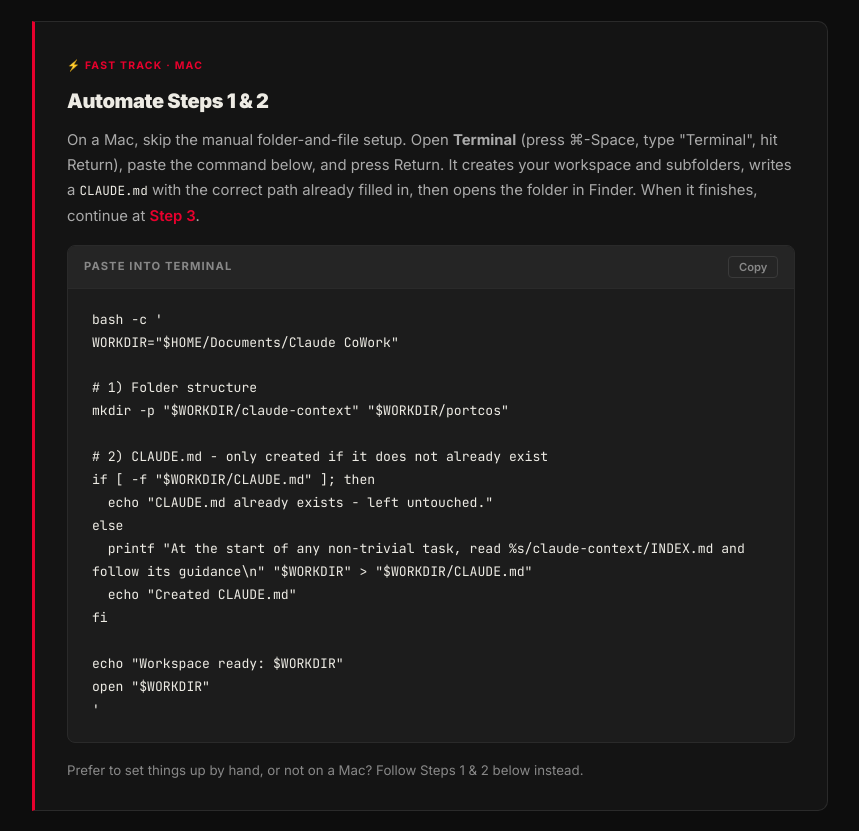
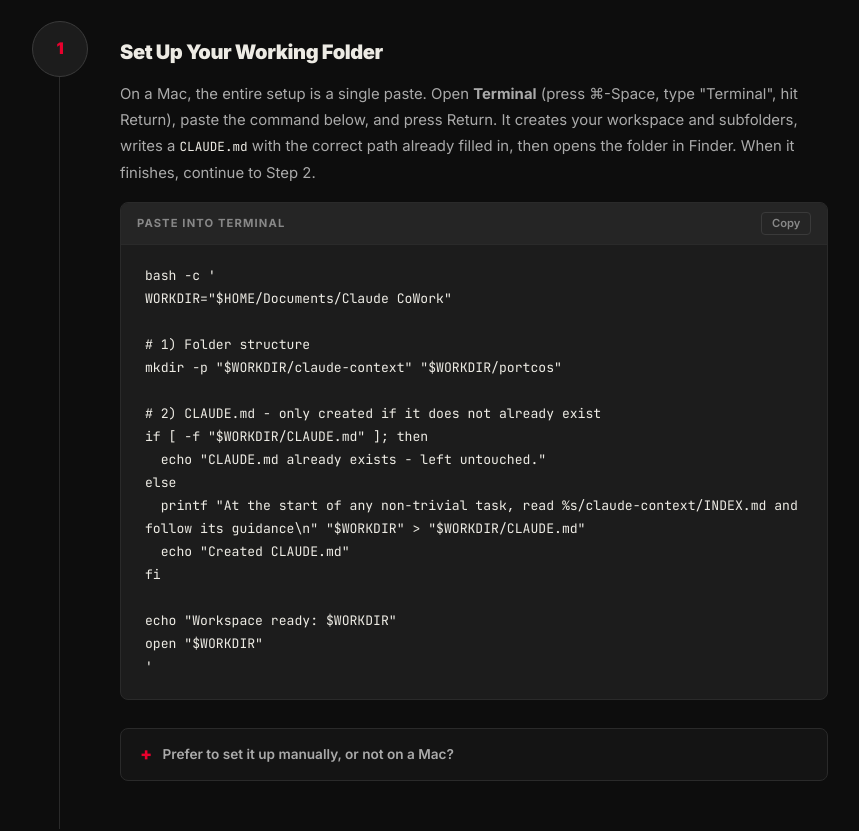
Before and after one commit to jon-oh-io/ohio-internal-enablement, a plain HTML site: page claude-setup-guide.html in a window 1280 px wide. Shown: the part 1040-1871 px from the top of the page, without its empty margins (210-1069 px from the left). Drawn offline with Linux system fonts and the light colour scheme.

Commit message:
Make automated setup Step 1; collapse manual setup into it
- Step 1 is now the paste-to-Terminal setup (was a separate Fast track
  panel). The old "Create Your Working Folder" + "Create CLAUDE.md" steps
  move into a collapsed-by-default <details> box beneath it.
- Renumber: Setup Interview 3->2, Review 4->3, Test 5->4, Context 6->5.
- Update progress dots, scroll-spy JS, step count (6->5) on both pages,
  and Quick Reference cross-references.

Co-Authored-By: Claude Opus 4.8 (1M context) <noreply@anthropic.com>

```diff
--- a/claude-setup-guide.html
+++ b/claude-setup-guide.html
@@ -50,46 +50,48 @@
       border-bottom: 1px solid var(--border);
     }
 
-    /* ── Fast track (automated setup) ───────────────────────────── */
-    .fast-track {
+    /* ── Manual setup (collapsible) ─────────────────────────────── */
+    .manual-setup {
+      border: 1px solid var(--border);
+      border-radius: 8px;
       background: var(--black-2);
-      border: 1px solid var(--border);
-      border-left: 3px solid var(--red);
-      border-radius: 0 10px 10px 0;
-      padding: 1.75rem 2rem;
-      margin-bottom: 3.5rem;
+      margin-top: 1.75rem;
+      overflow: hidden;
     }
-    .ft-badge {
-      display: inline-flex;
+    .manual-setup summary {
+      cursor: pointer;
+      padding: 0.9rem 1.1rem;
+      font-size: 0.85rem;
+      font-weight: 600;
+      color: var(--gray-light);
+      list-style: none;
+      display: flex;
       align-items: center;
-      gap: 0.4rem;
-      font-size: 0.65rem;
+      gap: 0.6rem;
+      transition: color 0.15s;
+    }
+    .manual-setup summary:hover { color: var(--off-white); }
+    .manual-setup summary::-webkit-details-marker { display: none; }
+    .manual-setup summary::before {
+      content: '+';
+      font-family: 'JetBrains Mono', monospace;
+      font-size: 1.1rem;
+      line-height: 1;
+      color: var(--red);
+      width: 0.9rem;
+      text-align: center;
+    }
+    .manual-setup[open] summary::before { content: '−'; }
+    .manual-setup[open] summary { border-bottom: 1px solid var(--border); }
+    .manual-setup-body { padding: 1.25rem 1.5rem 0.75rem; }
+    .manual-setup-body h4 {
+      font-size: 0.98rem;
       font-weight: 700;
-      letter-spacing: 0.12em;
-      text-transform: uppercase;
-      color: var(--red);
-      margin-bottom: 0.6rem;
+      color: var(--off-white);
+      letter-spacing: -0.01em;
+      margin: 1.75rem 0 0.5rem;
     }
-    .fast-track h3 {
-      font-size: 1.25rem;
-      font-weight: 800;
-      color: var(--off-white);
-      letter-spacing: -0.02em;
-      margin-bottom: 0.6rem;
-    }
-    .fast-track > p {
-      font-size: 0.93rem;
-      color: var(--gray-light);
-      line-height: 1.7;
-      margin-bottom: 1rem;
-    }
-    .fast-track .ft-note {
-      font-size: 0.83rem;
-      color: var(--gray);
-      margin-top: 1rem;
-      margin-bottom: 0;
-    }
-    .fast-track a { color: var(--red); font-weight: 600; }
+    .manual-setup-body h4:first-child { margin-top: 0; }
 
     /* ── Steps ──────────────────────────────────────────────────── */
     .steps-section { padding: 4rem 0; }
@@ -377,7 +379,6 @@
     <a class="progress-dot" href="#step-3" title="Step 3"></a>
     <a class="progress-dot" href="#step-4" title="Step 4"></a>
     <a class="progress-dot" href="#step-5" title="Step 5"></a>
-    <a class="progress-dot" href="#step-6" title="Step 6"></a>
   </nav>
 
   <!-- ── Hero ──────────────────────────────────────────────────── -->
@@ -393,7 +394,7 @@
         </div>
         <div class="meta-item">
           <svg width="14" height="14" viewBox="0 0 16 16" fill="none"><rect x="2" y="3" width="12" height="10" rx="1.5" stroke="#888" stroke-width="1.5"/><path d="M5 7h6M5 10h4" stroke="#888" stroke-width="1.5" stroke-linecap="round"/></svg>
-          6 steps
+          5 steps
         </div>
         <div class="meta-item">
           <svg width="14" height="14" viewBox="0 0 16 16" fill="none"><path d="M3 4.5h10M3 8h10M3 11.5h6" stroke="#888" stroke-width="1.5" stroke-linecap="round"/></svg>
@@ -432,11 +433,12 @@
     <div class="container">
       <h2>Step-by-step guide</h2>
 
-      <!-- Fast track: automated Steps 1 & 2 (Mac) -->
-      <div class="fast-track">
-        <span class="ft-badge">⚡ Fast track · Mac</span>
-        <h3>Automate Steps 1 &amp; 2</h3>
-        <p>On a Mac, skip the manual folder-and-file setup. Open <strong>Terminal</strong> (press ⌘-Space, type "Terminal", hit Return), paste the command below, and press Return. It creates your workspace and subfolders, writes a <code style="font-family:'JetBrains Mono',monospace;font-size:0.85em;color:var(--off-white);">CLAUDE.md</code> with the correct path already filled in, then opens the folder in Finder. When it finishes, continue at <a href="#step-3">Step&nbsp;3</a>.</p>
+      <!-- Step 1 -->
+      <div class="step" id="step-1">
+        <div class="step-number">1</div>
+        <div class="step-body">
+          <h3>Set Up Your Working Folder</h3>
+          <p>On a Mac, the entire setup is a single paste. Open <strong>Terminal</strong> (press ⌘-Space, type "Terminal", hit Return), paste the command below, and press Return. It creates your workspace and subfolders, writes a <code style="font-family:'JetBrains Mono',monospace;font-size:0.85em;color:var(--off-white);">CLAUDE.md</code> with the correct path already filled in, then opens the folder in Finder. When it finishes, continue to <a href="#step-2">Step&nbsp;2</a>.</p>
           <div class="code-block">
             <div class="code-block-header">
               <span class="code-block-label">Paste into Terminal</span>
@@ -460,14 +462,11 @@ echo "Workspace ready: $WORKDIR"
 open "$WORKDIR"
 '</pre>
           </div>
-        <p class="ft-note">Prefer to set things up by hand, or not on a Mac? Follow Steps 1 &amp; 2 below instead.</p>
-      </div>
 
-      <!-- Step 1 -->
-      <div class="step" id="step-1">
-        <div class="step-number">1</div>
-        <div class="step-body">
-          <h3>Create Your Working Folder</h3>
+          <details class="manual-setup">
+            <summary>Prefer to set it up manually, or not on a Mac?</summary>
+            <div class="manual-setup-body">
+              <h4>Create your working folder</h4>
               <p>Open Cowork and select (or create) a dedicated folder on your computer. Good names: <strong>Claude CoWork</strong> or <strong>[Your Name] Claude</strong>. This becomes your persistent workspace.</p>
               <p>Create the following folder structure inside it. Leave the files empty for now — you'll populate them in later steps.</p>
               <div class="file-tree">
@@ -480,18 +479,11 @@ open "$WORKDIR"
               </div>
               <div class="callout">
                 <span class="callout-icon">✓</span>
-            <p>Create the folders now. The files will be generated for you in Step 3.</p>
-          </div>
-        </div>
+                <p>Create the folders now. The files will be generated for you in Step 2.</p>
               </div>
 
-      <!-- Step 2 -->
-      <div class="step" id="step-2">
-        <div class="step-number">2</div>
-        <div class="step-body">
-          <h3>Create CLAUDE.md</h3>
-          <p>This single file at the root of your working folder is the only instruction Claude reads automatically. Its entire job is to point Claude at your context folder.</p>
-          <p>Create <code style="font-family:'JetBrains Mono',monospace;font-size:0.85em;color:var(--off-white);">CLAUDE.md</code> with this content — updating the path to match your own folder location:</p>
+              <h4>Create CLAUDE.md</h4>
+              <p>This single file at the root of your working folder is the only instruction Claude reads automatically. Its entire job is to point Claude at your context folder. Create it with this content — updating the path to match your own folder location:</p>
               <div class="code-block">
                 <div class="code-block-header">
                   <span class="code-block-label">CLAUDE.md</span>
@@ -512,11 +504,13 @@ open "$WORKDIR"
                 <pre>At the start of any non-trivial task, read /Users/alex/Documents/Claude CoWork/claude-context/INDEX.md and follow its guidance</pre>
               </div>
             </div>
+          </details>
+        </div>
       </div>
 
-      <!-- Step 3 -->
-      <div class="step" id="step-3">
-        <div class="step-number">3</div>
+      <!-- Step 2 -->
+      <div class="step" id="step-2">
+        <div class="step-number">2</div>
         <div class="step-body">
           <h3>Run the Setup Interview</h3>
           <p>This is the most important step. Open a new Cowork session with your folder connected, then paste the prompt below. Claude will interview you one question at a time, then draft two files for your review:</p>
@@ -555,9 +549,9 @@ After the interview, draft both files and show them to me for review before savi
         </div>
       </div>
 
-      <!-- Step 4 -->
-      <div class="step" id="step-4">
-        <div class="step-number">4</div>
+      <!-- Step 3 -->
+      <div class="step" id="step-3">
+        <div class="step-number">3</div>
         <div class="step-body">
           <h3>Review and Save the Files</h3>
           <p>After the interview, Claude will show you drafts of <code style="font-family:'JetBrains Mono',monospace;font-size:0.85em;color:var(--off-white);">operating-guide.md</code> and <code style="font-family:'JetBrains Mono',monospace;font-size:0.85em;color:var(--off-white);">INDEX.md</code>. Check them carefully before confirming:</p>
@@ -574,9 +568,9 @@ After the interview, draft both files and show them to me for review before savi
         </div>
       </div>
 
-      <!-- Step 5 -->
-      <div class="step" id="step-5">
-        <div class="step-number">5</div>
+      <!-- Step 4 -->
+      <div class="step" id="step-4">
+        <div class="step-number">4</div>
         <div class="step-body">
           <h3>Test the Setup</h3>
           <p>Start a fresh Cowork session and give Claude a real task — something typical for your role. Verify that it:</p>
@@ -589,9 +583,9 @@ After the interview, draft both files and show them to me for review before savi
         </div>
       </div>
 
-      <!-- Step 6 -->
-      <div class="step" id="step-6">
-        <div class="step-number">6</div>
+      <!-- Step 5 -->
+      <div class="step" id="step-5">
+        <div class="step-number">5</div>
         <div class="step-body">
           <h3>Add Client or Project Context Files</h3>
           <p>Once your operating guide is in place, add a context file for each active client, project, or account. These are conditional — Claude only reads them when that subject is active.</p>
@@ -663,7 +657,7 @@ Save the result as claude-context/portco-&lt;name&gt;.md and update INDEX.md.</p
 
       <div class="qr-item">
         <h3>Run the setup interview</h3>
-        <p style="font-size:0.82rem;color:var(--gray);margin-bottom:0.5rem;">Use the full prompt in Step 3 above.</p>
+        <p style="font-size:0.82rem;color:var(--gray);margin-bottom:0.5rem;">Use the full prompt in Step 2 above.</p>
       </div>
 
       <div class="qr-item">
@@ -679,7 +673,7 @@ Save the result as claude-context/portco-&lt;name&gt;.md and update INDEX.md.</p
 
       <div class="qr-item">
         <h3>Add a new client context file</h3>
-        <p style="font-size:0.82rem;color:var(--gray);margin-bottom:0.5rem;">Use the full prompt in Step 6 above.</p>
+        <p style="font-size:0.82rem;color:var(--gray);margin-bottom:0.5rem;">Use the full prompt in Step 5 above.</p>
       </div>
 
       <div class="qr-item">
@@ -727,7 +721,7 @@ Save the result as claude-context/portco-&lt;name&gt;.md and update INDEX.md.</p
     }
 
     // ── Progress dot active state ───────────────────────────────
-    const steps = ['step-1','step-2','step-3','step-4','step-5','step-6'];
+    const steps = ['step-1','step-2','step-3','step-4','step-5'];
     const dots = document.querySelectorAll('.progress-dot');
 
     const observer = new IntersectionObserver((entries) => {
```
Also changed, not shown: index.html (+1 -1 lines). Lines whose indentation alone changed are shown as unchanged.
